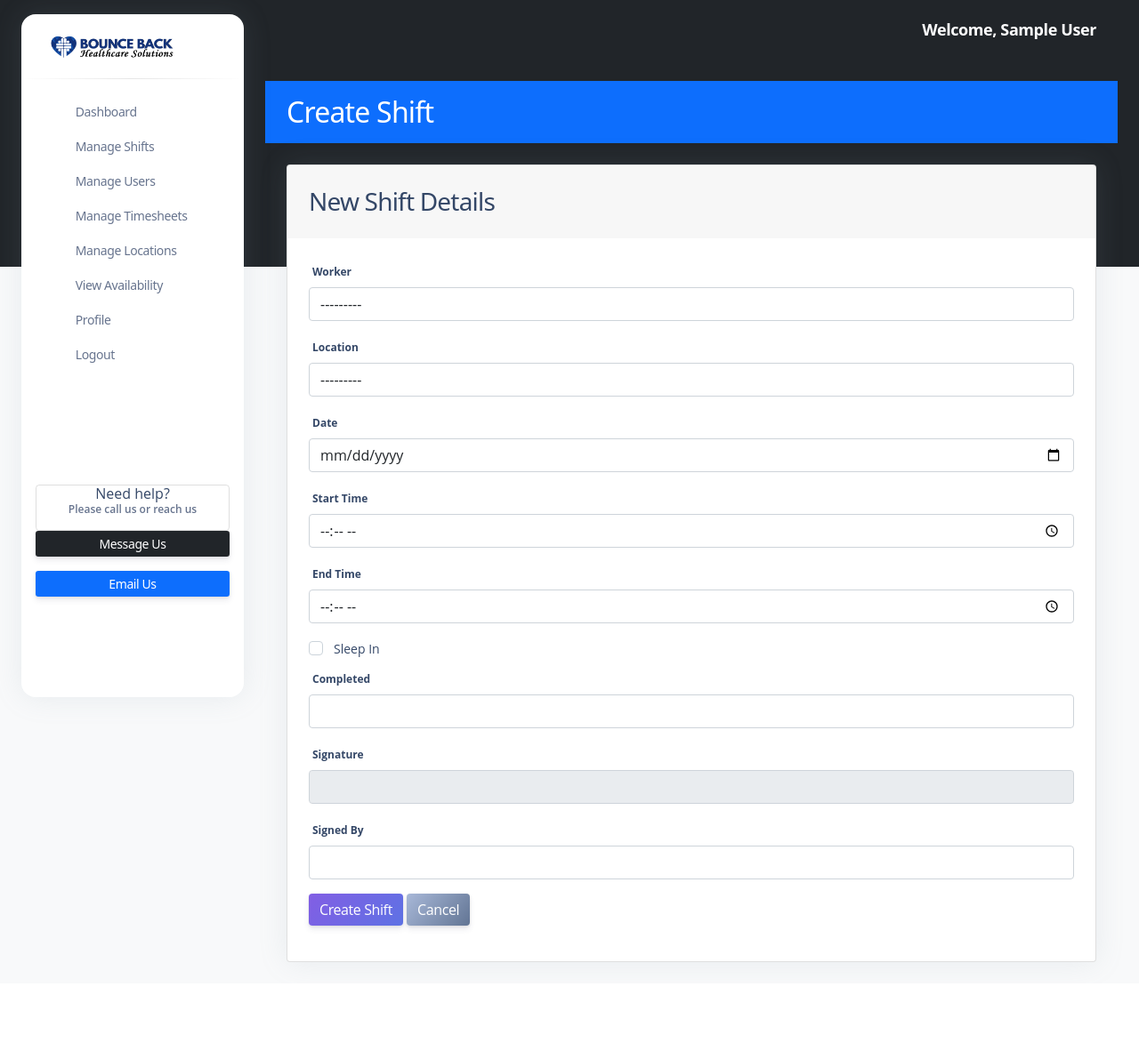
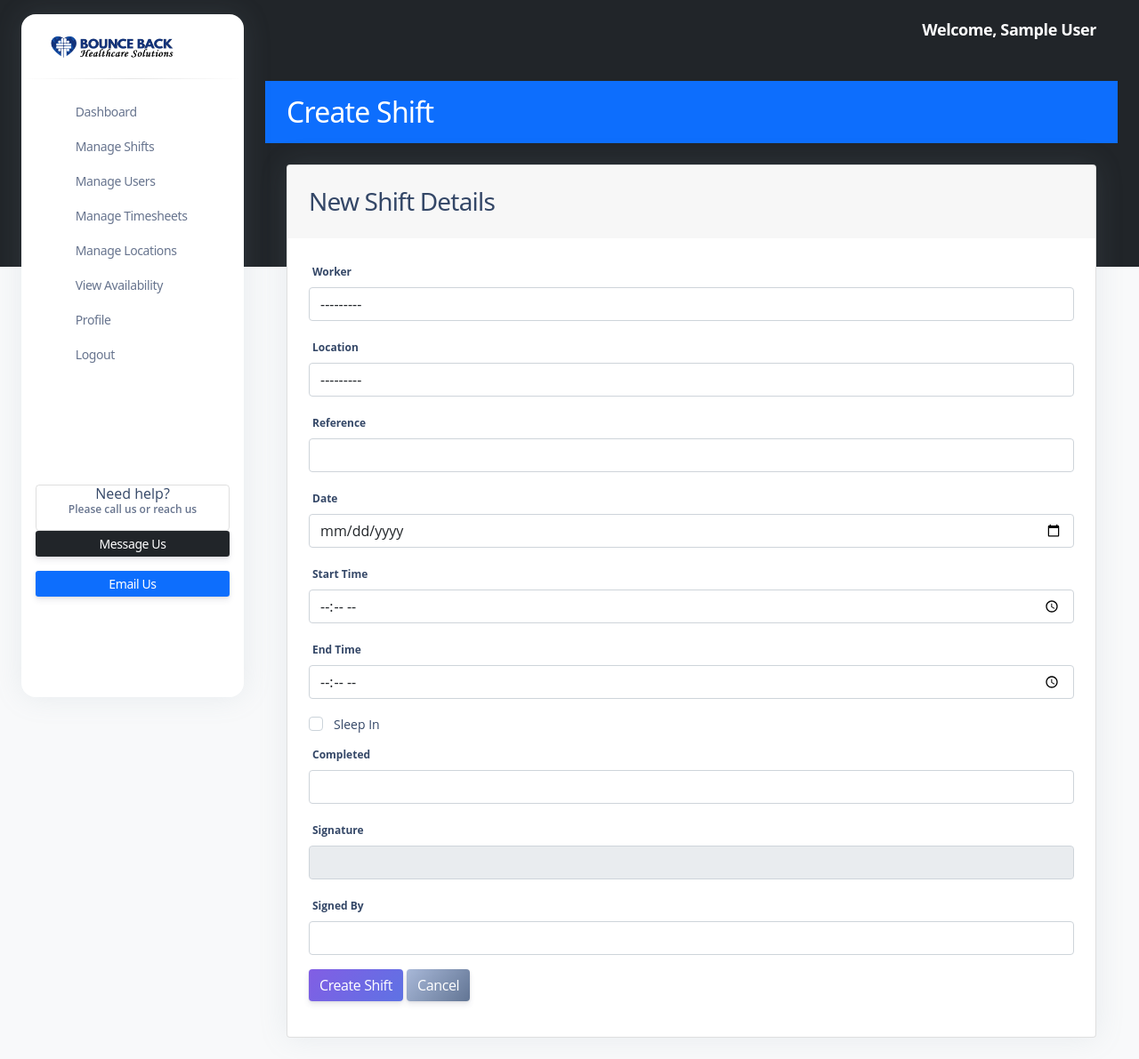
Before and after one commit to samueleabs/bounceback, a Django app: page /dashboard/create_shift/ in a window 1280 px wide. Shown: the whole page at 89% size. Before the commit the page ends 1091 px from the top, so only its background shows below. Run offline with Django 5.2, Linux system fonts and the light colour scheme; the visitor is signed in with stand-in values (Sample User, id 1); data comes from the database, SQL or seed files in the repository; data that the repository does not hold is empty; some libraries are stand-ins or nearby versions.

Commit message:
added reference to create shift and edit shift

```diff
--- a/templates/admin/create_shift.html
+++ b/templates/admin/create_shift.html
@@ -32,6 +32,10 @@
               <div class="form-group">
                 <label for="id_location">Location</label>
                 {{ form.location }}
+              </div>
+              <div class="form-group">
+                <label for="id_reference">Reference</label>
+                {{ form.reference }}
               </div>
               <div class="form-group">
                 <label for="id_date">Date</label>
--- a/templates/admin/edit_shift.html
+++ b/templates/admin/edit_shift.html
@@ -32,6 +32,10 @@
               <div class="form-group">
                 <label for="id_location">Location</label>
                 {{ form.location }}
+              </div>
+              <div class="form-group">
+                <label for="id_reference">Reference</label>
+                {{ form.reference }}
               </div>
               <div class="form-group">
                 <label for="id_date">Date</label>
```
